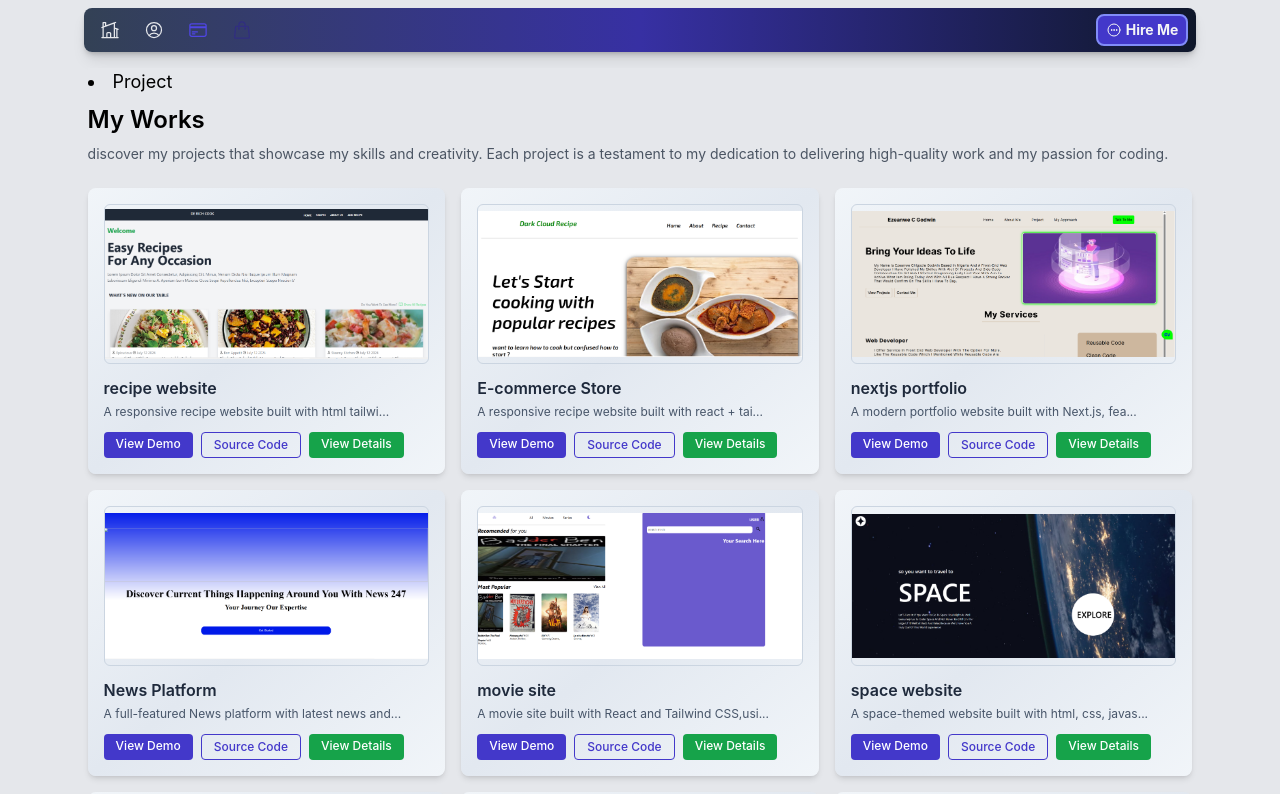
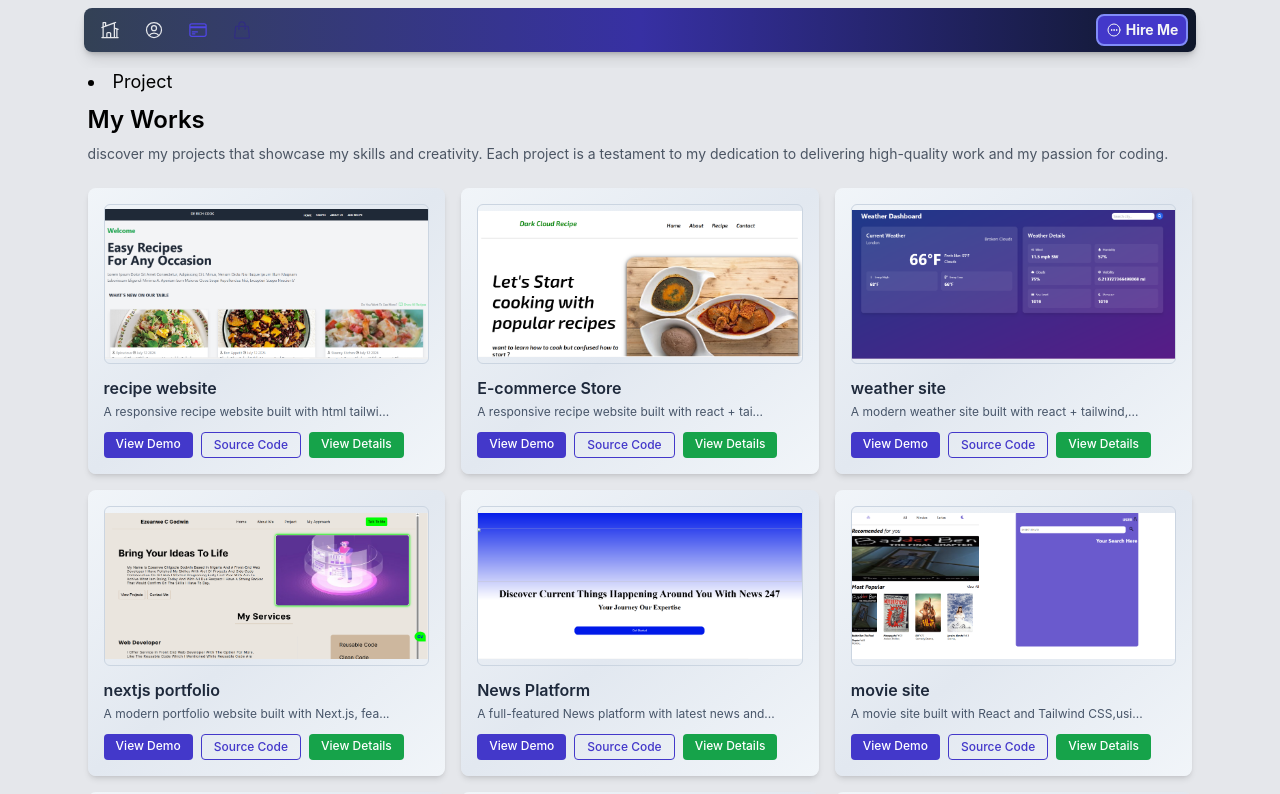
Before and after one commit to Ezeh0415/2025portfolio, a React (Create React App) app: page /project in a window 1280 px wide. Shown: the top 794 px of the page. Built offline with nearby package versions, Linux system fonts and the light colour scheme.

Commit message:
fixed file

```diff
--- a/src/App.js
+++ b/src/App.js
@@ -11,7 +11,7 @@ import Footer from "./componet/header/Footer";
 
 function App() {
   return (
-    <div className="md:max-w-[90%] md:mx-auto md:px-4 ">
+    <div className="md:max-w-[90%] md:mx-auto md:px-4">
       <BrowserRouter>
         <Navbar />
         {/* Define your routes here */}
--- a/src/DbFile/ProjectDb.js
+++ b/src/DbFile/ProjectDb.js
@@ -18,6 +18,14 @@ const projects = [
     },
     {
         id: 3,
+        image: "/image/project/weather.png",
+        title: "weather site",
+        description: "A modern weather site built with react + tailwind, featuring fast navigation, SEO optimization, and responsive design.",
+        demo: "https://weather-sooty-seven.vercel.app/",
+        source: "https://github.com/Ezeh0415/Weather"
+    },
+    {
+        id: 12,
         image: "/image/project/old-portfolio.png",
         title: "nextjs portfolio",
         description: "A modern portfolio website built with Next.js, featuring fast navigation, SEO optimization, and responsive design.",
```
Also changed, not shown: public/image/project/weather.png (added).
